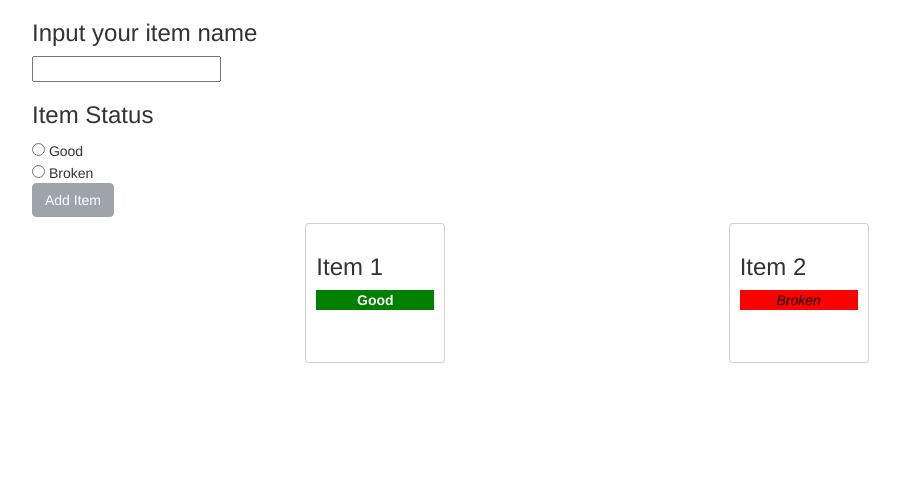
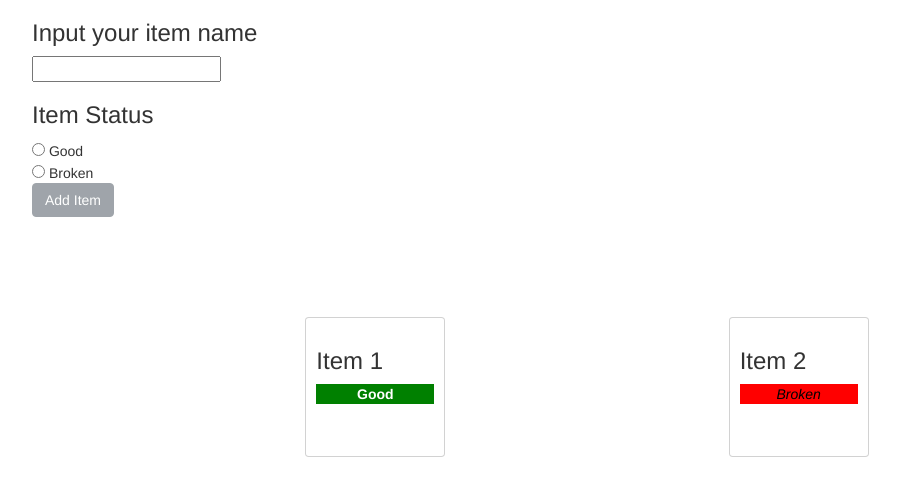
Before and after one commit to aditmulyatama/aditm_upn_zetta_learning, an Angular app in the folder angular_learning/: page / in a window 1280 px wide. Shown: the top 496 px of the page, without its empty margins (53-953 px from the left). Built offline with nearby package versions, Linux system fonts and the light colour scheme.

Commit message:
fixing style

```diff
--- a/angular_learning/src/app/item-cards/item-cards.component.scss
+++ b/angular_learning/src/app/item-cards/item-cards.component.scss
@@ -3,7 +3,7 @@
   justify-content: space-evenly;
 }
 .card{
-  margin: 6px 10px 0px 10px;
+  margin: 100px 10px 0px 10px;
 }
 p{
   text-align: center;
```
